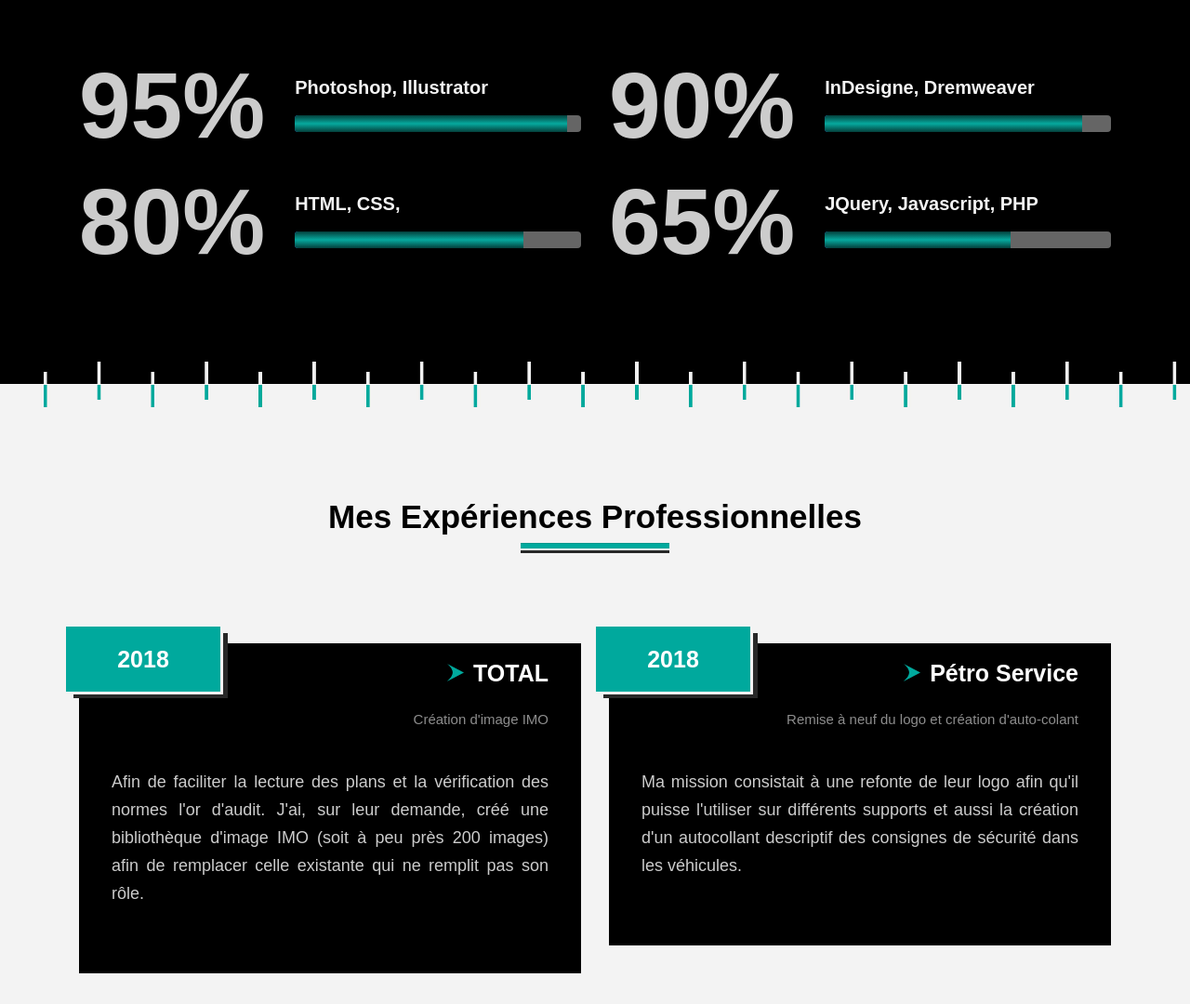
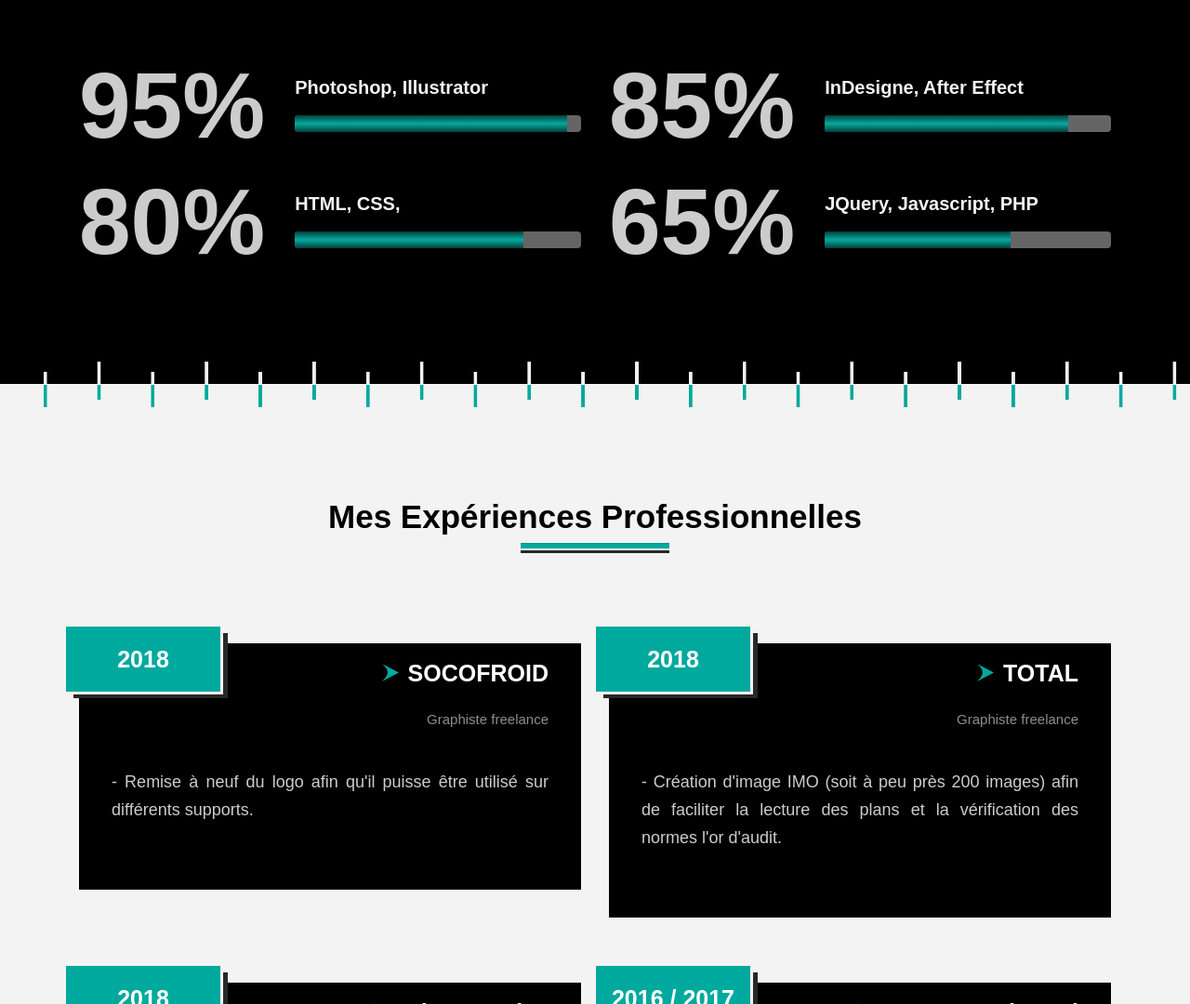
Before and after one commit to LemaireLc/CV-WebDesign, a plain HTML site: page index.html in a window 1280 px wide. Shown: the part 1720-2800 px from the top of the page at 93% size. Drawn offline with nearby package versions, Linux system fonts and the light colour scheme.

Commit message:
correction text

```diff
--- a/index.html
+++ b/index.html
@@ -114,7 +114,7 @@
            <div class="espace"><hr class="mx-lg-0"></div>
            <div class="face" ><hr class="mx-lg-0"></div>
         <h3><strong>LOÏC Lemaire</strong>, Designer UX, UI</h3>
-        <p>De formation scientifique, j'ai toujours eu une attirance pour l'informatique et les nouvelles technologies. Ayant plus de facilité dans l'apprentissage en autodidacte, je me suis formé par le biais d'internet à la maîtrise des différents outils de design et de programmation. Mais actuellement inscrit dans une formation de Web designer en alternance financée par la région. Je recherche un employeur afin de me permettre de débuter ma formation au mois de janvier 2019 et ainsi pouvoir valider mes acquis.</p>
+        <p>De formation scientifique, j'ai toujours eu une attirance pour l'informatique et les nouvelles technologies. Ayant des facilités dans l'autodidacte, je me suis formé par le biais d'internet à la maîtrise des différents outils de design et de programmation. Ainsi dans l'optic de valider mes compétences aquises, je suis à la recherche d'une formation en alternance.</p>
         <ul>
           <li>Nom : LOÏC Lemaire</li>
             <li>E-mail : <a href="mailto:lemairel@hotmail.fr">lemairel@hotmail.fr</a></li>
@@ -179,11 +179,11 @@
           </div>
         </div>
         <div class="flex col-12 col-lg-6">
-          <div class="percent">90%</div>
+          <div class="percent">85%</div>
           <div class="progress-container">
-            <strong>InDesigne, Dremweaver</strong>
+            <strong>InDesigne, After Effect</strong>
             <div class="progress">
-              <div class="progress-bar" style="width: 90%"></div>
+              <div class="progress-bar" style="width: 85%"></div>
             </div>
           </div>
         </div>
@@ -245,9 +245,21 @@
           <div class="ombre-period">2018</div>
           <div class="lum-period">2018</div>
           <div class="period">2018</div>
+          <h3 class="hidden-md-down">SOCOFROID</h3>
+          <h3 class="hidden-md-up morelit">SOCOFROID</h3>
+          <h3 class="hidden-lg-up hidden-sm-down little">SOCOFROID</h3>
+          <h4>Graphiste freelance</h4>
+          <p> - Remise à neuf du logo afin qu'il puisse être utilisé sur différents supports.</p>
+        </article>
+      </div>
+      <div class="col-12 col-xl-6">
+        <article>
+          <div class="ombre-period">2018</div>
+          <div class="lum-period">2018</div>
+          <div class="period">2018</div>
           <h3>TOTAL</h3>
-          <h4>Création d'image IMO</h4>
-          <p>Afin de faciliter la lecture des plans et la vérification des normes l'or d'audit. J'ai, sur leur demande, créé une bibliothèque d'image IMO (soit à peu près 200 images) afin de remplacer celle existante qui ne remplit pas son rôle.</p>
+          <h4>Graphiste freelance</h4>
+          <p> - Création d'image IMO (soit à peu près 200 images) afin de faciliter la lecture des plans et la vérification des normes l'or d'audit.</p>
         </article>
       </div>
       <div class="col-12 col-xl-6">
@@ -258,8 +270,9 @@
           <h3 class="hidden-md-down">Pétro Service</h3>
           <h3 class="hidden-md-up morelit">Pétro Service</h3>
           <h3 class="hidden-lg-up hidden-sm-down little">Pétro Service</h3>
-          <h4>Remise à neuf du logo et création d'auto-colant</h4>
-          <p>Ma mission consistait à une refonte de leur logo afin qu'il puisse l'utiliser sur différents supports et aussi la création d'un autocollant descriptif des consignes de sécurité dans les véhicules.</p>
+          <h4>Graphiste freelance</h4>
+          <p> - Remise à neuf du logo afin qu'il puisse être utilisé sur différents supports.</p>
+          <p> - Création d'un autocollant descriptif des consignes de sécurité dans les véhicules.</p>
         </article>
       </div>
       <div class="col-12 col-xl-6">
@@ -270,8 +283,8 @@
           <h3  class="hidden-md-down" >Bouara & Cie Sarl</h3>
           <h3 class="hidden-md-up morelitbit">Bouara & Cie Sarl</h3>
           <h3 class="hidden-lg-up hidden-sm-down little">Bouara & Cie Sarl</h3>
-          <h4>Création de nouveux designe pour l'entreprise</h4>
-          <p>De par leur volonté de vouloir un relooking de leur entreprise, j'ai créé les nouvelles identités visuelles telles que le logo, la page d'en-tête, les cartes de visite, les maquettes pour les façades des bâtiments, ainsi que plusieurs autres étiquettes de tous types afin qu'elle puisse être adaptée au différent support comme les extincteurs, les radeaux et les gilets de sauvetage.</p>
+          <h4>Graphiste freelance</h4>
+          <p> - Création des identités visuelles telles que le logo, la page d'en-tête, les cartes de visite, ainsi que plusieurs autres étiquettes de tous type adapté au différent support utiliser.</p>
         </article>
       </div>
       <!--<div class="col-12 col-xl-6">
```
